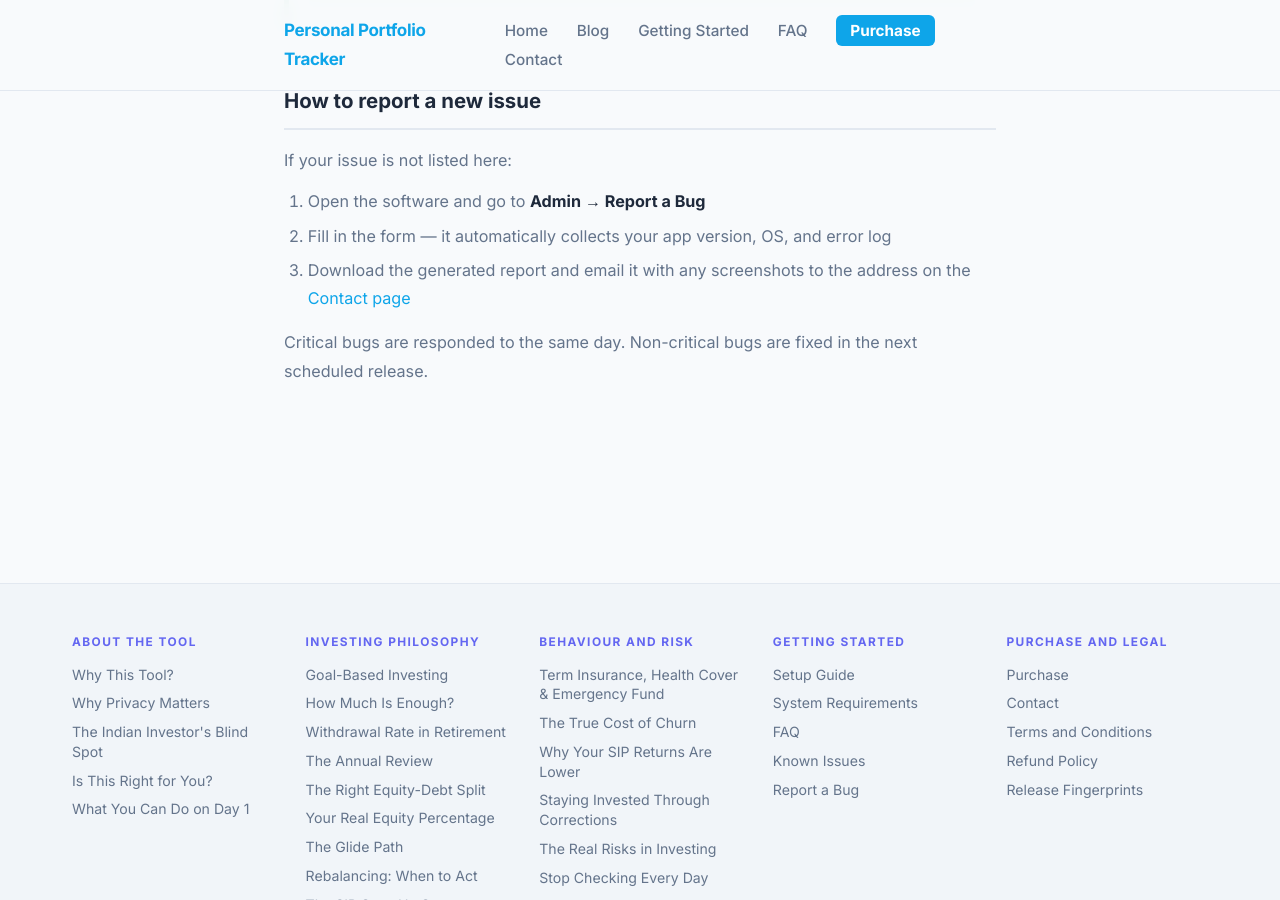
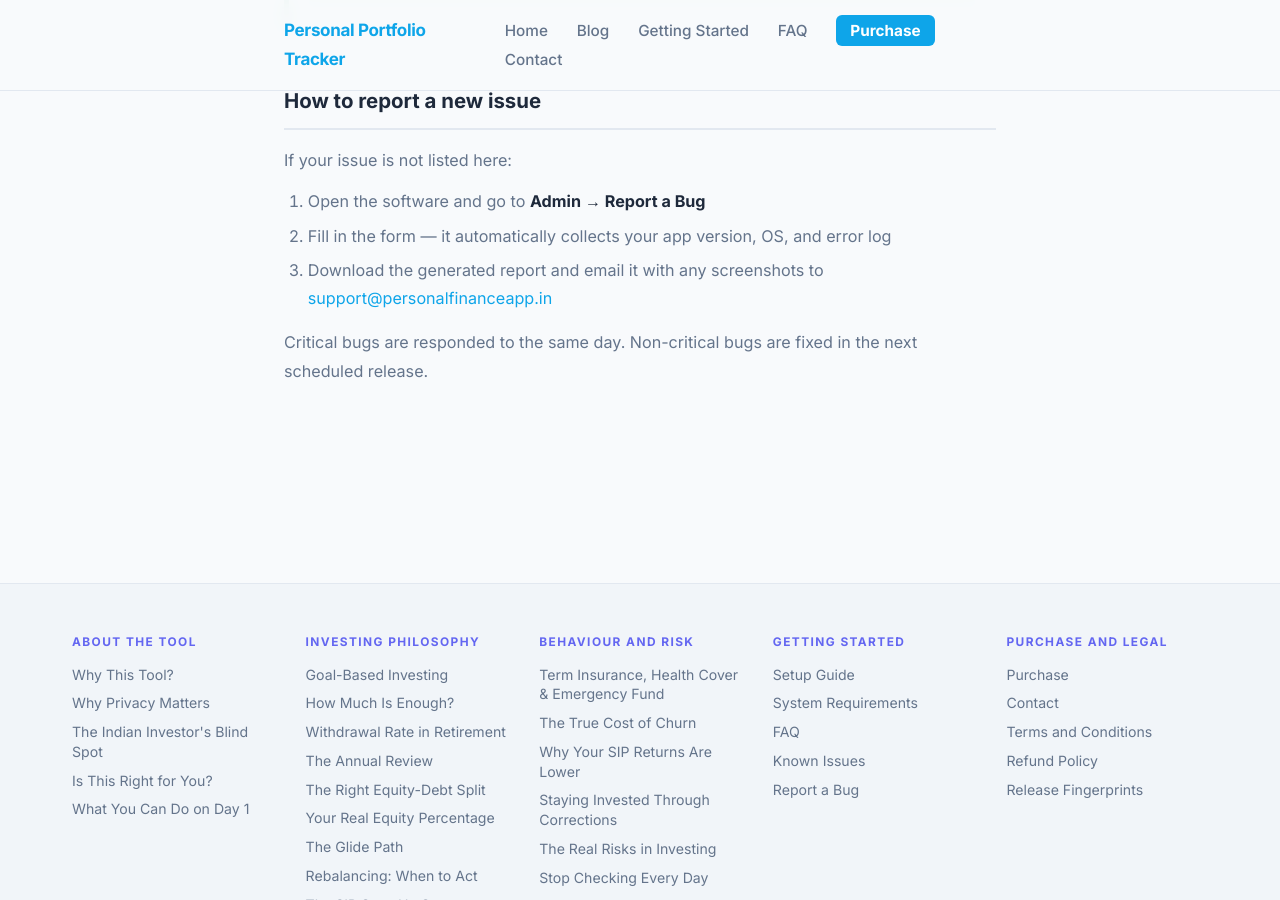
Before and after one commit to srikrishna2024/portfolio-tracker-blog, a Jekyll site: the page built from known-issues/index.html, in a window 1280 px wide and 900 px high, scrolled down 4314 px. Built offline with Jekyll 4.4.1, drawn with Linux system fonts in a browser that asks for light colours; some of the changed text lies outside the part shown.

Commit message:
auto: sync known issues from bug_reports DB

```diff
--- a/known-issues/index.html
+++ b/known-issues/index.html
@@ -36,7 +36,7 @@
         <span class="ki-version">Fixed in v7.1.3</span>
         <h3 class="ki-title">setup.pyw writes DB_PASSWORD={passphrase}App instead of actual PostgreSQL password</h3>
         <span class="ki-page">launcher/windows/setup.pyw</span>
-        <span class="ki-version">👥 1 reporter</span>
+        <span class="ki-version">👥 2 reporters</span>
       </div>
       <div class="ki-body">
         <p><strong>What happens:</strong> _write_env() composed the app role password as passphrase+App but set DB_USER=pages_app which doesn't exist yet. App fails to connect on first launch with 'Database authentication failed'.</p><p class="ki-fixed-note">Fixed in <strong>v7.1.3</strong>. Update the app to get this fix — go to <strong>Admin → Upgrade</strong>.</p>
@@ -154,7 +154,7 @@
     <ol>
       <li>Open the software and go to <strong>Admin → Report a Bug</strong></li>
       <li>Fill in the form — it automatically collects your app version, OS, and error log</li>
-      <li>Download the generated report and email it with any screenshots to the address on the <a href="{{ '/contact/' | relative_url }}">Contact page</a></li>
+      <li>Download the generated report and email it with any screenshots to <a href="mailto:support@personalfinanceapp.in">support@personalfinanceapp.in</a></li>
     </ol>
     <p>Critical bugs are responded to the same day. Non-critical bugs are fixed in the next scheduled release.</p>
   </div>
```
